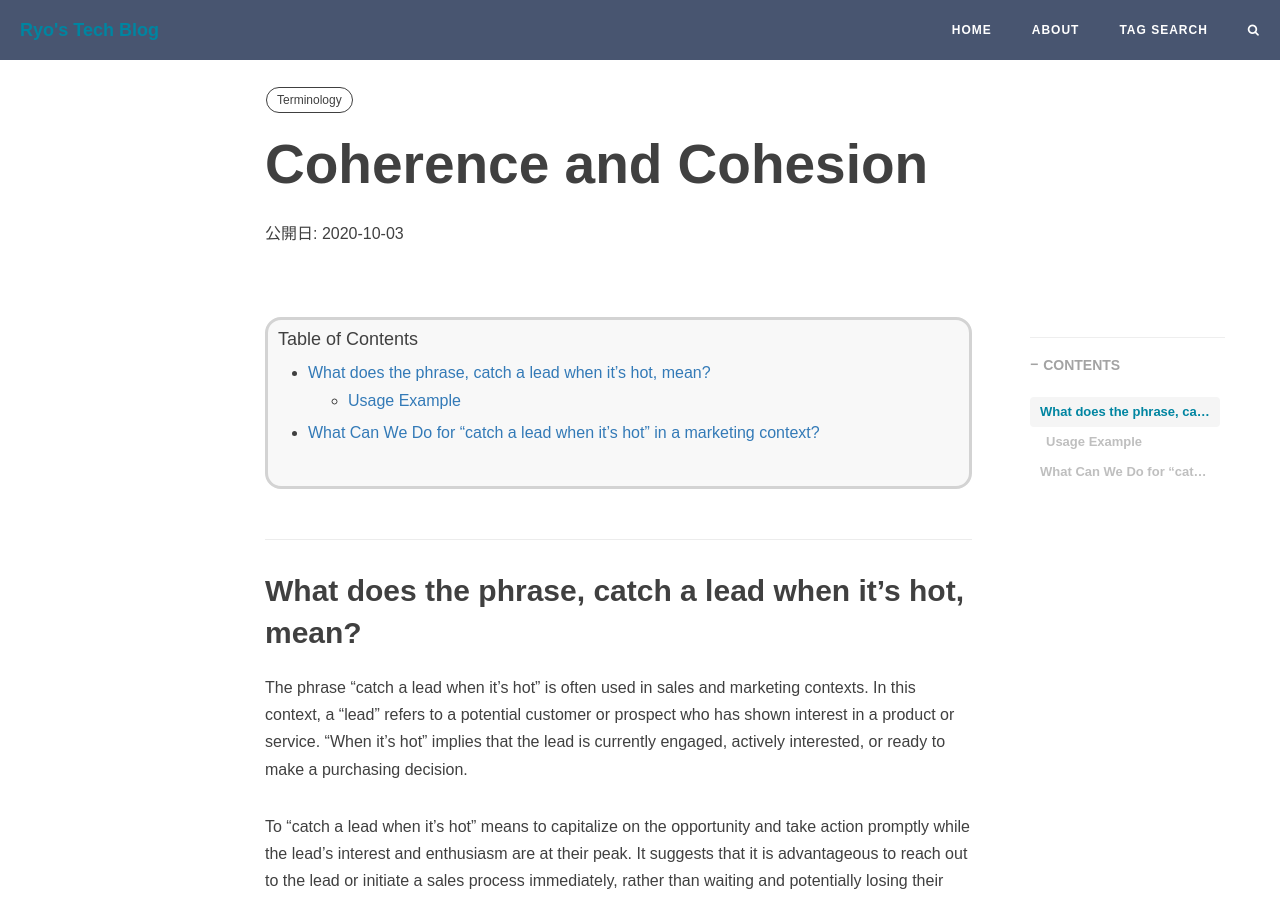
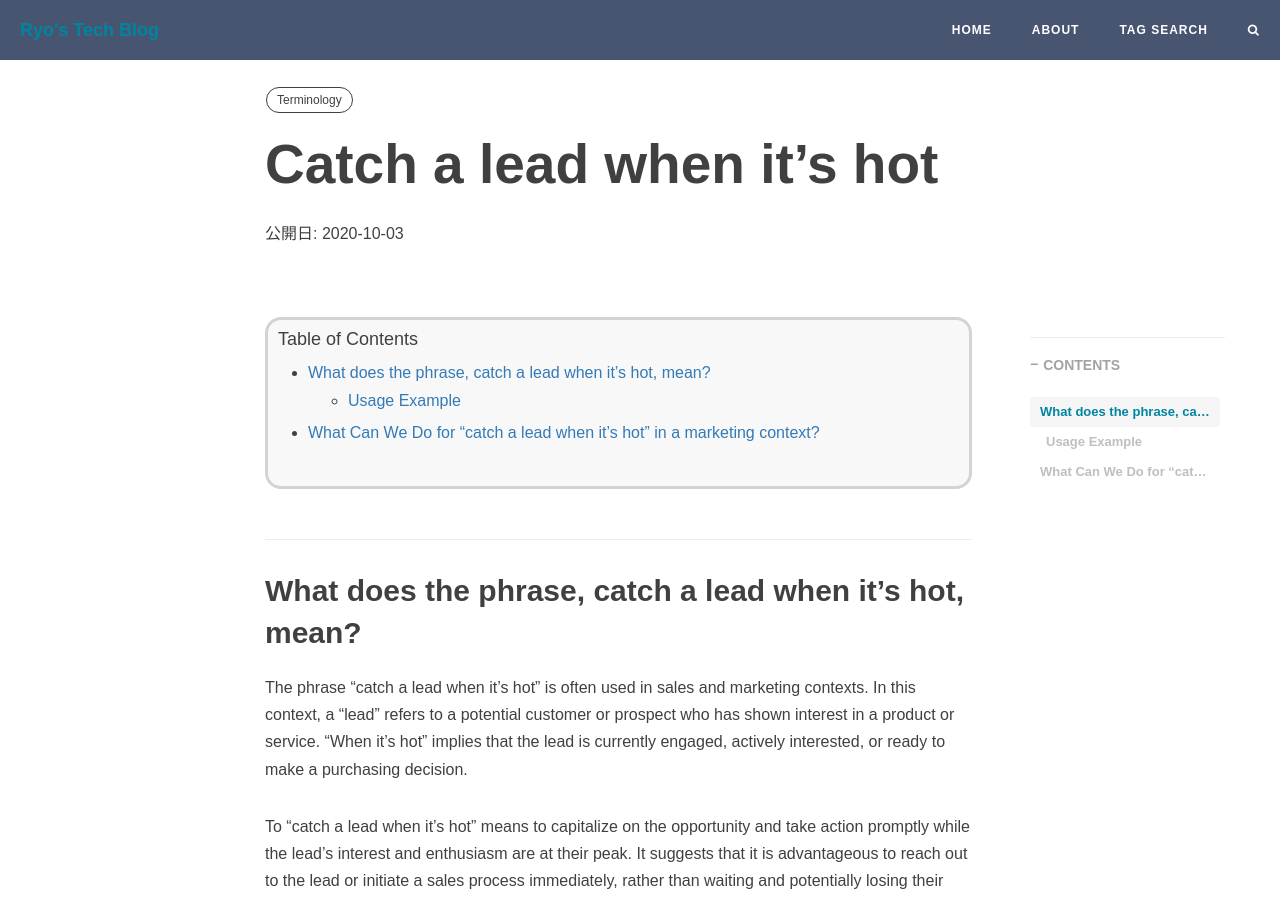
Before and after one commit to RyoNakagami/RyoNakagami.github.io, a Jekyll site: the page built from _posts/2020-10-03-terminology-catch-a-lead-when-its-hot.md, in a window 1280 px wide and 900 px high. Built offline with Jekyll 4.4.1, drawn with Linux system fonts in a browser that asks for light colours; comment, search, counter and statistics services are not loaded.

Commit message:
TYPOS: fixing the 20201003 title

```diff
--- a/_posts/2020-10-03-terminology-catch-a-lead-when-its-hot.md
+++ b/_posts/2020-10-03-terminology-catch-a-lead-when-its-hot.md
@@ -1,6 +1,6 @@
 ---
 layout: post
-title: "Coherence and Cohesion"
+title: "Catch a lead when it’s hot"
 author: "Ryo"
 header-style: text
 header-mask: 0.0
```
Also changed, not shown: _posts/2023-04-04-Linux-trouble-shooting-01.md (+1 -1 lines).
